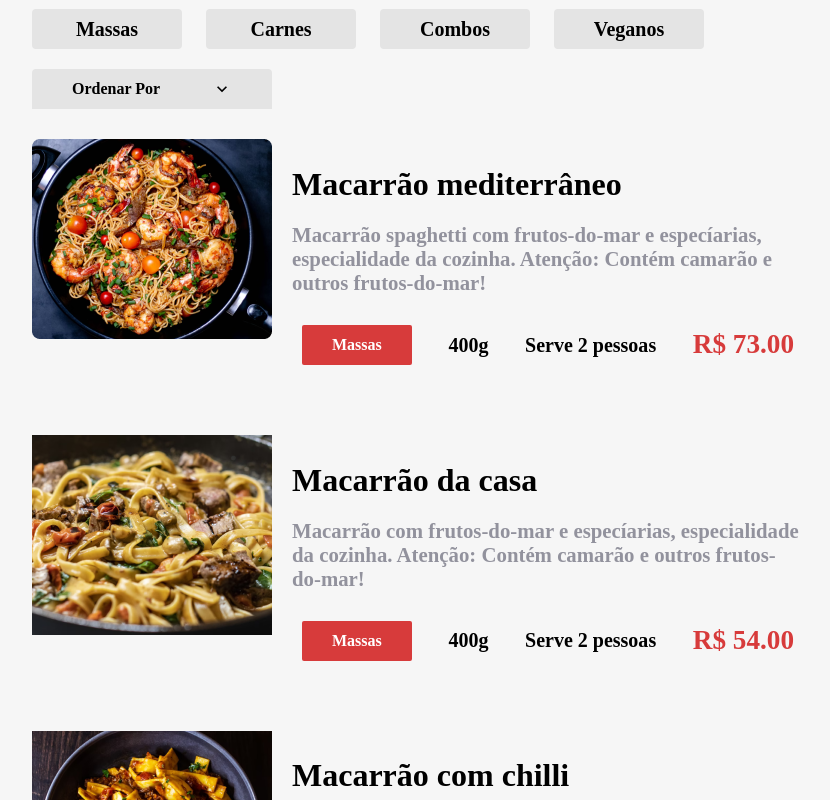
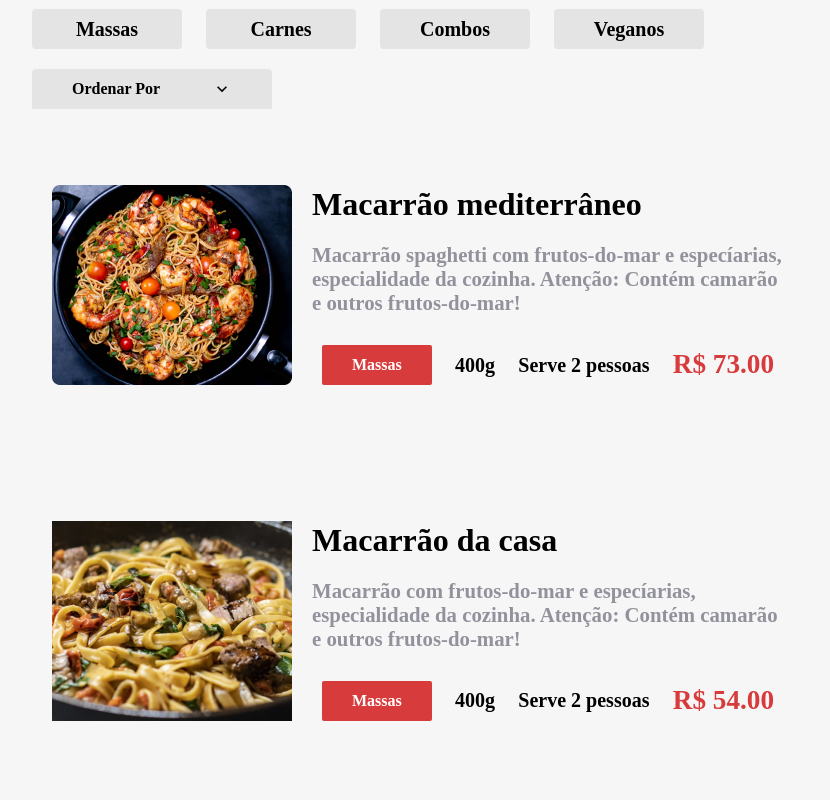
Before and after one commit to RenanTRS/aluroni, a React (Vite) app: page /cardapio in a window 1280 px wide. Shown: the part 640-1440 px from the top of the page, without its empty margins (168-998 px from the left). Built offline with nearby package versions, Linux system fonts and the light colour scheme; a web font is replaced by a local one.

Commit message:
add navigate

```diff
--- a/src/pages/Cardapio/Itens/Item/Item.module.scss
+++ b/src/pages/Cardapio/Itens/Item/Item.module.scss
@@ -2,9 +2,17 @@
 @import "/src/style/breakpoints";
 
 .item {
+  align-items: center;
+  border-radius: 10px;
+  cursor: pointer;
   display: flex;
   flex-wrap: wrap;
+  padding: 20px;
+  transition: .2s ease-in;
   width: 90%;
+  &:hover {
+    background-color: $grey;
+  }
   &__imagem {
     min-width: 240px;
     @media (max-width: $desktop_xsm) {
@@ -21,7 +29,7 @@
     flex-direction: column;
     flex-wrap: wrap;
     justify-content: space-around;
-    padding: 0 20px;
+    margin: 0 20px;
     @media (max-width: $desktop_xsm) {
       flex-direction: row;
       margin-top: 20px;
--- a/src/pages/Cardapio/Itens/Item/index.tsx
+++ b/src/pages/Cardapio/Itens/Item/index.tsx
@@ -1,11 +1,13 @@
 import style from './Item.module.scss'
 import { Prato } from 'types/Prato'
 import { TagsPratos } from 'components/TagsPratos'
+import { useNavigate } from 'react-router-dom'
 
 export const Item = (props: Prato) => {
-  const {title, description, photo} = props
+  const {id, title, description, photo} = props
+  const navigate = useNavigate()
   return (
-    <div className={style.item}>
+    <div className={style.item} onClick={() => navigate(`/prato/${id}`)}>
       <div className={style.item__image}>
         <img src={photo} alt={title} />
       </div>
--- a/src/pages/Prato/index.tsx
+++ b/src/pages/Prato/index.tsx
@@ -2,6 +2,7 @@ import style from './Prato.module.scss'
 import { useParams, useNavigate } from 'react-router-dom'
 import cardapio from 'data/cardapio.json'
 import { TagsPratos } from 'components/TagsPratos'
+import { NotFound } from 'pages/NotFound'
 
 export const Prato = () => {
   const { id } = useParams()
@@ -9,7 +10,7 @@ export const Prato = () => {
   const  prato = cardapio.find(item => item.id === Number(id))
 
   if(!prato){
-    return ''
+    return <NotFound/>
   }
 
   return (
```
